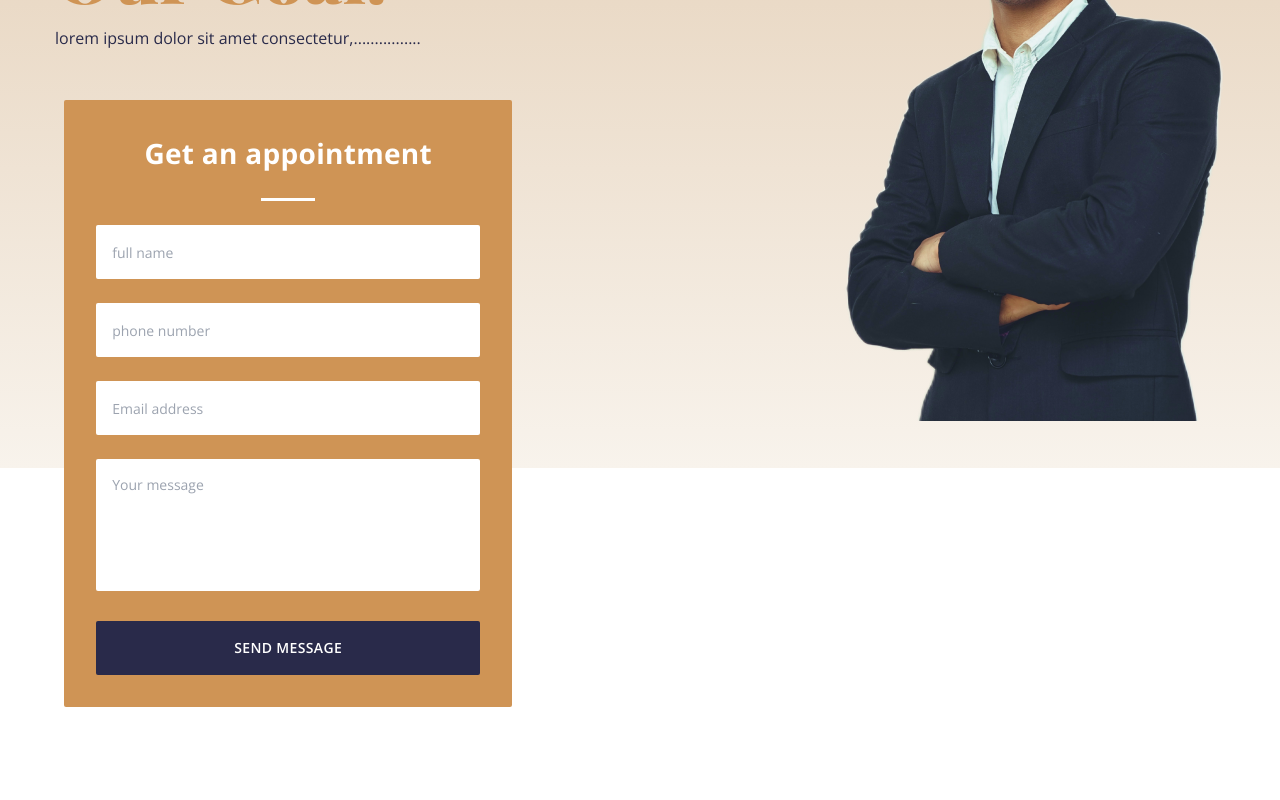
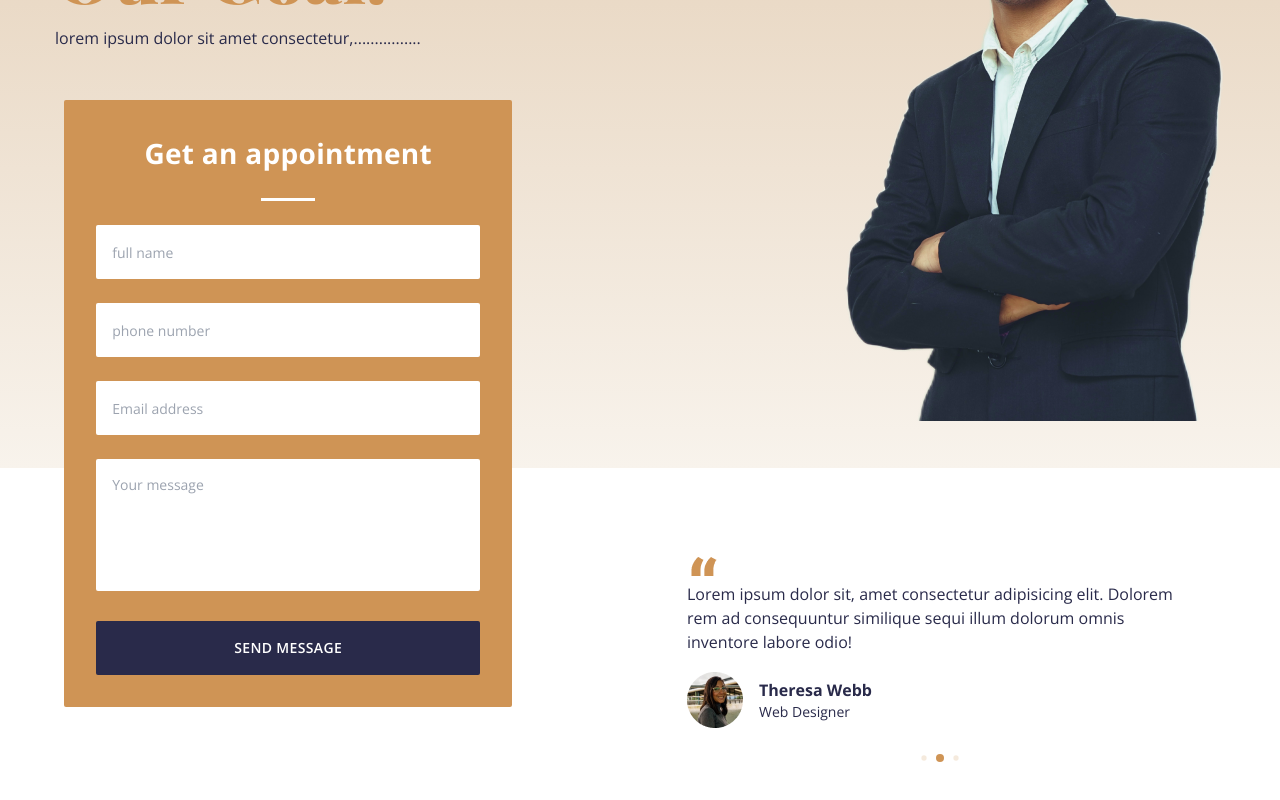
Before and after one commit to Ollatomiwa/lawfirm-website, a React (Create React App) app: page / in a window 1280 px wide. Shown: the part 332-1132 px from the top of the page. Built offline with nearby package versions, Linux system fonts and the light colour scheme.

Commit message:
Testimonials component and integrate testimonial slider into App

```diff
--- a/src/App.js
+++ b/src/App.js
@@ -3,12 +3,13 @@
 // import components
 import Header from './components/Header';
 import Banner from './components/Banner';
-import Appointment from './components/Appointment';
+import Testimonials from './components/Testimonials';
 
 const App = () => {
   return <div>
     <Header />
     <Banner />
+    <Testimonials />
 
     <div className='h-[2000px]'></div>
   </div>;
--- /dev/null
+++ b/src/components/TestimonialSlider.js
@@ -0,0 +1,49 @@
+import React from 'react'
+
+//import testimonial data
+import { testimonials } from '../data';
+
+//import swiper react components
+import { Swiper, SwiperSlide } from 'swiper/react';
+
+//import swiper sytles
+import 'swiper/css';
+import 'swiper/css/pagination';
+import '../testimonialSlider.css';
+
+// import required modules
+import {Autoplay, Pagination} from 'swiper';
+
+
+const TestimonialSlider = () => {
+  return (
+    <>
+        <Swiper pagination= {{ dynamicBullets:true, clickable:true}} autoplay={{delay: 4000, disableOnInteraction:false}}
+            modules={[Autoplay, Pagination]} className='mySwiper'>
+            {testimonials.map((item, index) => {
+                const  {text, name, image, position} = item;
+                return (
+                <SwiperSlide key={index}>
+                    <div className='relative lg:mt-[34px] before:content-quote p-8'>
+                        <div>
+                            <p>
+                                {text}
+                            </p>
+                            <div className='flex items-center mt-[18px] mb-8'>
+                                <img src={image} alt=''/>
+                                <div className='ml-4'>
+                                    <h6 className='font-bold'>{name}</h6>
+                                    <p className='text-sm'>{position}</p>
+                                </div>
+                            </div>
+                        </div>
+                    </div>
+                </SwiperSlide>
+                )
+            })}
+        </Swiper>
+    </>
+  )
+}
+
+export default TestimonialSlider
--- /dev/null
+++ b/src/components/Testimonials.js
@@ -0,0 +1,18 @@
+import React from 'react'
+
+//IMPORT COMPONENTS
+import TestimonialSlider from './TestimonialSlider';
+
+const Testimonials = () => {
+  return (
+    <section className='h-[346px] lg:mb-[120px]'>
+        <div className='container mx-auto h-full flex items-center justify-end'>
+            <div className='w-full mx-auto lg:mx-0 lg:max-w-[570px]'>
+                <TestimonialSlider />
+            </div>
+        </div>
+    </section>
+  )
+}
+
+export default Testimonials
```
